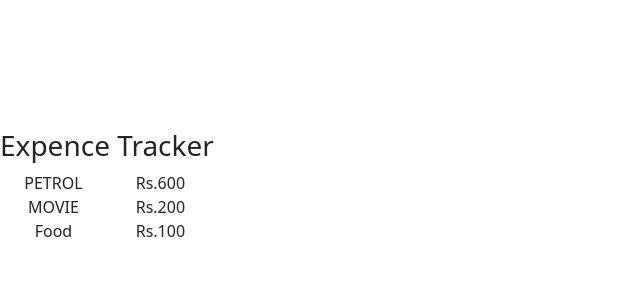
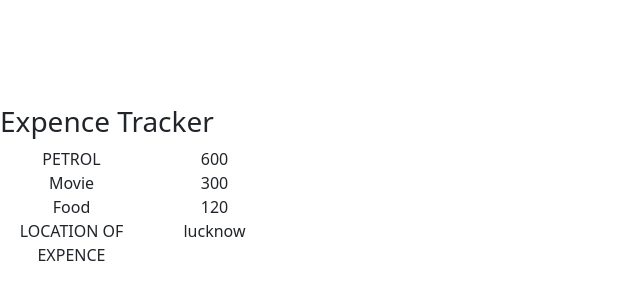
Before and after one commit to Ali19abbas/Getting-Started-with-react, a React (Vite) app in the folder ExpenceTracker/Extracker1/: page / in a window 1280 px wide. Shown: the part 214-514 px from the top of the page, without its empty margins (0-640 px from the left). Built offline with nearby package versions, Linux system fonts and the light colour scheme.

Commit message:
Passing data

```diff
--- a/ExpenceTracker/Extracker1/src/Excolumns.jsx
+++ b/ExpenceTracker/Extracker1/src/Excolumns.jsx
@@ -1,20 +1,25 @@
 export default function ExColumns(){
+
+  const petrolPrice= 600;
+  const movieT=300;
+  const food=120;
+  const locationOfExpence="lucknow"
      return <div class="container text-center">
   <div class="row">
     <div class="col">
       PETROL
     </div>
     <div class="col">
-      Rs.600
+      {petrolPrice}
     </div>
   </div>
 
   <div class="row">
     <div class="col">
-      MOVIE
+      Movie
     </div>
     <div class="col">
-      Rs.200
+      {movieT}
     </div>
   </div>
 
@@ -24,9 +29,24 @@ export default function ExColumns(){
       Food
     </div>
     <div class="col">
-      Rs.100
+      {food}
     </div>
   </div>
+
+
+
+  <div class="row">
+    <div class="col">
+      LOCATION OF EXPENCE
+    </div>
+    <div class="col">
+      {locationOfExpence}
+    </div>
+  </div>
+
+
+
+
 </div>
 
 
@@ -34,4 +54,8 @@ export default function ExColumns(){
 
 
 
+
+
+
+
 }
```
